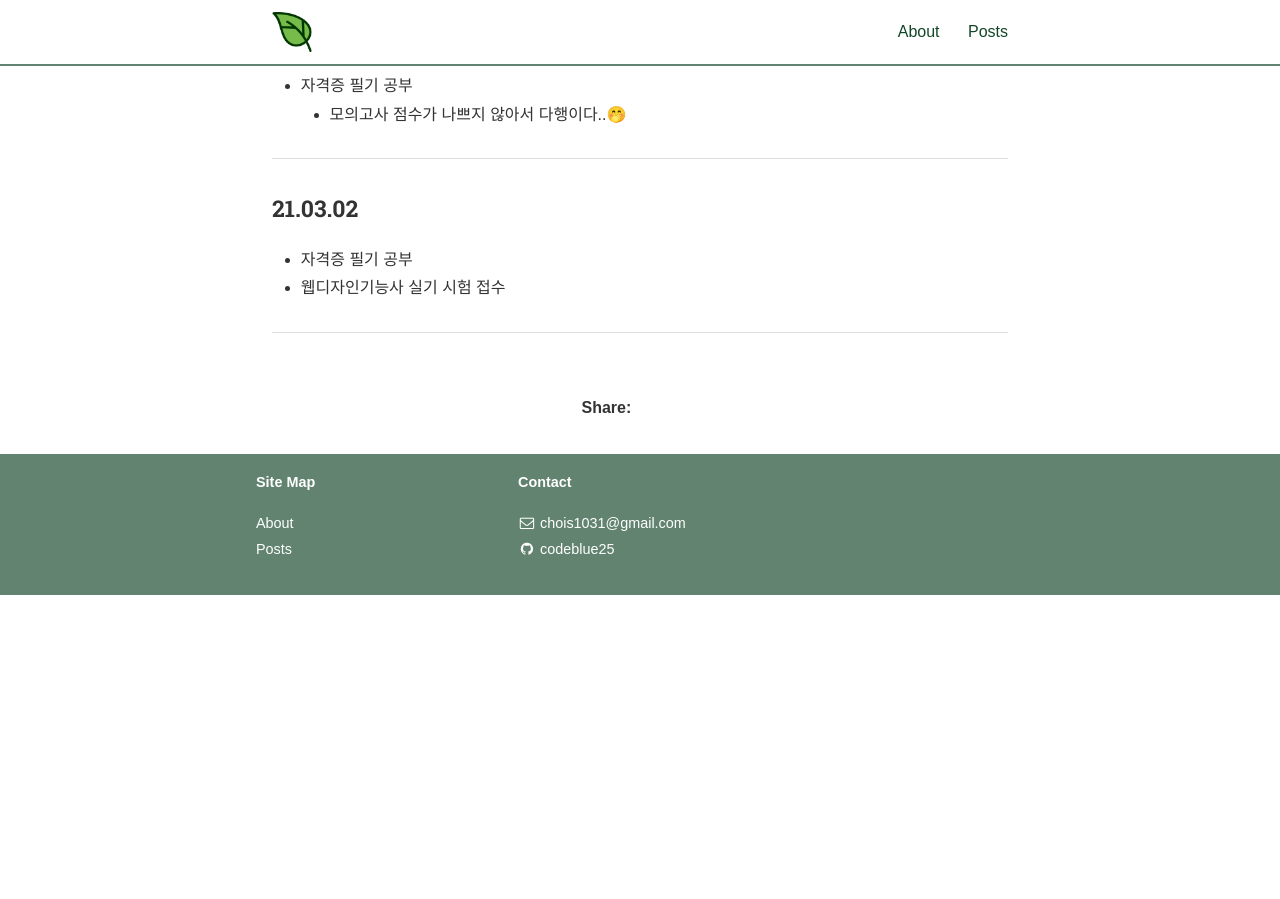
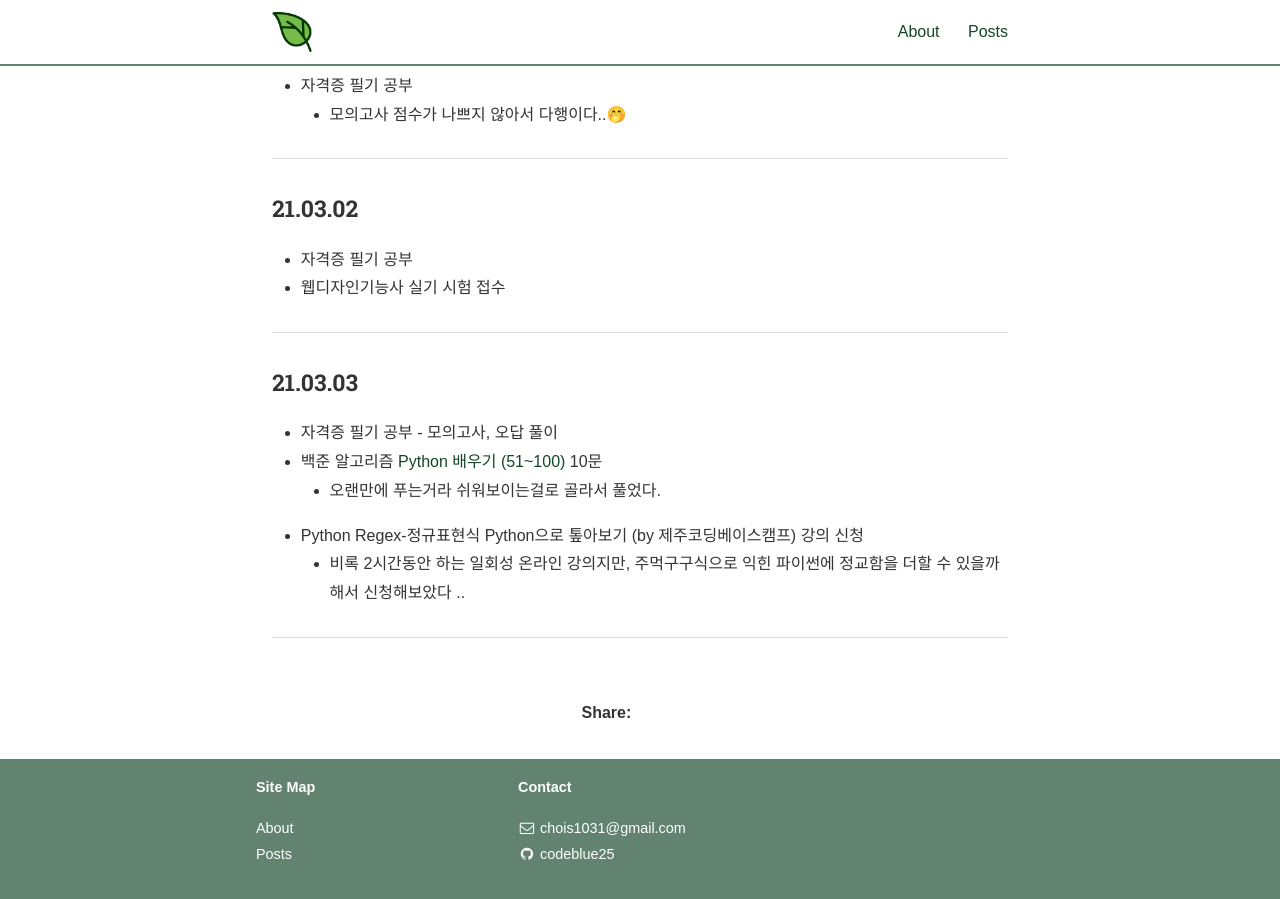
Before and after one commit to codeblue25/codeblue25.github.io, a Jekyll site: the page built from _posts/2021-02-27-0306.md, in a window 1280 px wide and 900 px high, scrolled down 806 px. Built offline with Jekyll 4.4.1, drawn with Linux system fonts in a browser that asks for light colours; nearby versions of some CDN libraries; some web fonts are replaced; a style sheet for code colours, icons or effects is not loaded; before the commit the page ends 1401 px from its top, so only the background shows below that.

Commit message:
210303 TIL

```diff
--- a/_posts/2021-02-27-0306.md
+++ b/_posts/2021-02-27-0306.md
@@ -37,3 +37,13 @@ categories: TIL
 * 웹디자인기능사 실기 시험 접수
 
 ---
+
+<h3>21.03.03</h3>
+
+* 자격증 필기 공부 - 모의고사, 오답 풀이
+* 백준 알고리즘 [Python 배우기 (51~100)](https://www.acmicpc.net/workbook/view/460) 10문
+  * 오랜만에 푸는거라 쉬워보이는걸로 골라서 풀었다.
+* Python Regex-정규표현식 Python으로 톺아보기 (by 제주코딩베이스캠프) 강의 신청
+  * 비록 2시간동안 하는 일회성 온라인 강의지만, 주먹구구식으로 익힌 파이썬에 정교함을 더할 수 있을까해서 신청해보았다 ..
+
+---
```
